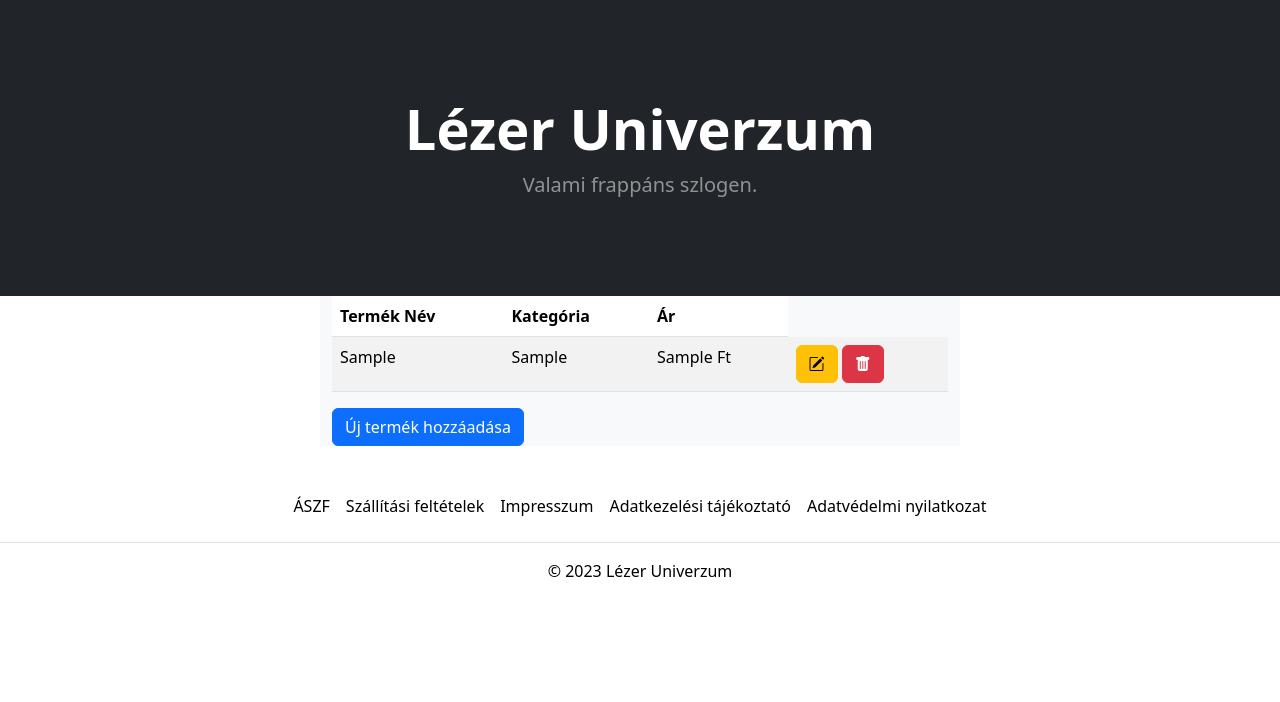
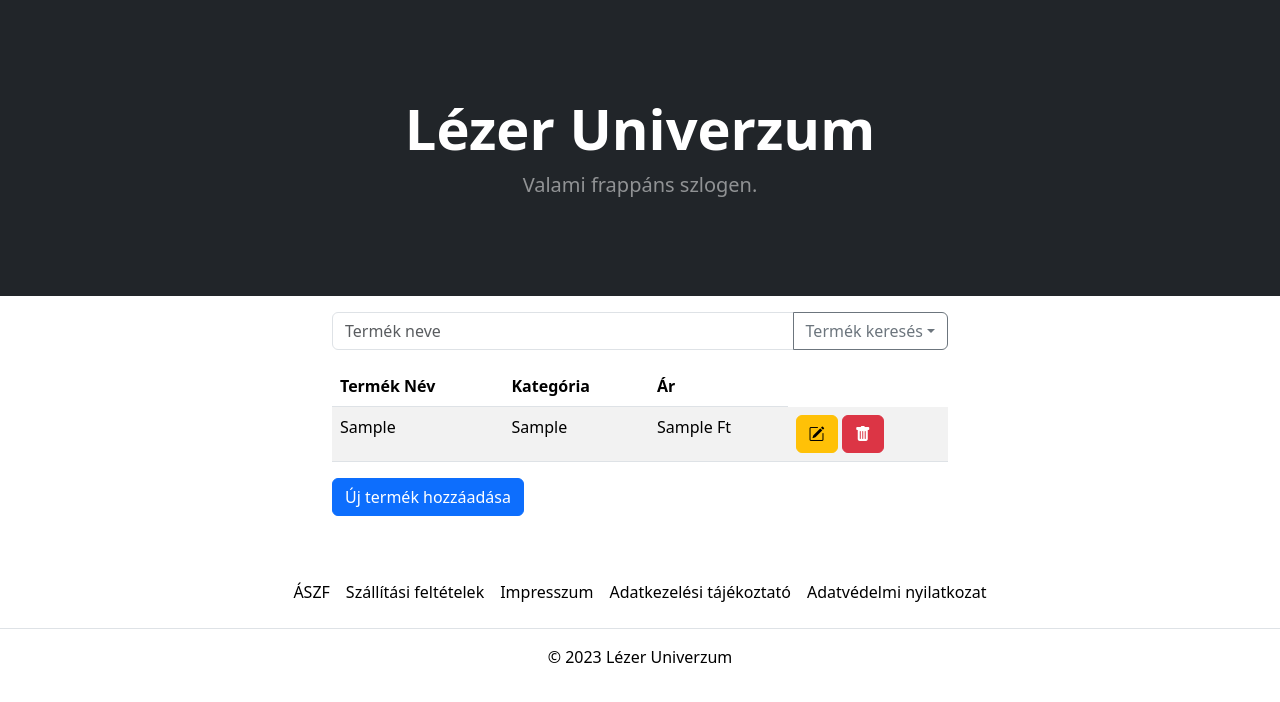
Before and after one commit to kukoveczzsolt/Lezeruniverzum, a PHP site: page /admin_panel.php in a window 1280 px wide. Shown: the part 73-775 px from the top of the page. Run offline with PHP 8.4, Linux system fonts and the light colour scheme; tables that the repository leaves empty or names only in its code hold one stand-in row (values such as "Sample post"); some libraries are stand-ins or nearby versions.

Commit message:
keresés

```diff
--- a/admin_panel_sql.php
+++ b/admin_panel_sql.php
@@ -2,18 +2,19 @@
 function tabla_feltoltes()
 {
     include "adatbazisKapcsolat.php";
-    $parancs = "SELECT nev,ar,kategoria FROM termekek";
+    $limit = 10;
+    $parancs = "SELECT nev,ar,kategoriak.kategoriaNev FROM termekek
+    INNER JOIN kategoriak
+    ON
+    kategoriak.ID = termekek.kategoriaID LIMIT $limit";
     $result = mysqli_query($conn,$parancs);
-    $termekek = array();
     while($row = mysqli_fetch_array($result))
     {
         echo "<tr>";
         echo "<td>".$row["nev"]."</td>";
-        echo "<td>".$row["kategoria"]."</td>";
+        echo "<td>".$row["kategoriaNev"]."</td>";
         echo "<td>".$row["ar"]." Ft</td>";
-        echo "";
-        echo "<form action='edit.php' method='post'><td><button type='submit' class='btn btn-warning' name='edit'><i class='bi bi-pencil-square'></i></form>  <form action='delete.php' method='post'></button> <button type='submit' class='btn btn-danger' name='delete' value='".$row["nev"]."'><i class='bi bi-trash-fill'></i></button></td></form>";
-        echo "";
+        echo "<form action='edit.php' method='post'><td><button type='submit' class='btn btn-warning' name='edit' value='".$row["nev"]."'><i class='bi bi-pencil-square'></i></form>  <form action='delete.php' method='post'></button> <button type='submit' class='btn btn-danger' name='delete' value='".$row["nev"]."'><i class='bi bi-trash-fill'></i></button></td></form>";
         echo "</tr>";
     }
 }
--- a/header_logged_admin.php
+++ b/header_logged_admin.php
@@ -42,7 +42,7 @@
                     <ul class="dropdown-menu">
                         <li><a class="dropdown-item" href="#">Profil</a></li>
                         <li><a class="dropdown-item" href="#">Rendelések</a></li>
-                        <li><a class="dropdown-item" href="admin_panel.php">Admin</a></li>
+                        <li><a class="dropdown-item" href="admin_panel.php#termek_kereses">Admin</a></li>
                         <li><hr class="dropdown-divider"></li>
                         <li><a class="dropdown-item bg-danger text-white" href="logout.php"> Kijelentkezés </a></li>
                     </ul>
--- a/template/_admin_panel.php
+++ b/template/_admin_panel.php
@@ -2,9 +2,18 @@
 include "admin_panel_sql.php";
 ?>
 
-<div class="container bg-light w-50">
-    <div class="table-responsive">
-      <table class="table table-striped">
+
+<div class="container w-50">
+  <div class="input-group mb-3 mt-3">
+      <input type="text" class="form-control" placeholder="Termék neve" aria-label="Recipient's username" aria-describedby="button-addon2" id="termek_kereso" onkeyup="kereses()">
+      <button class="btn btn-outline-secondary dropdown-toggle" type="button" data-bs-toggle="dropdown" aria-expanded="false">Termék keresés</button>
+      <ul class="dropdown-menu dropdown-menu-end">
+        <li><a class="dropdown-item" href="#termek_kereses">Termék keresés</a></li>
+        <li><a class="dropdown-item" href="#kategoria_kereses">Kategória keresés</a></li>
+      </ul>
+  </div>
+    <div class="table-responsive  ">
+      <table class="table table-striped" id="tabla">
         <thead>
           <tr>
             <th scope="col">Termék Név</th>
@@ -17,7 +26,11 @@ include "admin_panel_sql.php";
         </tbody>
       </table>
     </div>
-    <form action="termek_hozzaadasa.php">
-      <button type="submit" class="btn btn-primary " name="uj_termek">Új termék hozzáadása</button>
+    <form action="termek_hozzaadasa.php" class="pb-3">
+      <button type="submit" class="btn btn-primary" name="uj_termek">Új termék hozzáadása</button>
     </form>
 </div>
+
+<script src="termek_kereso.js"></script>
+
+</script>
--- /dev/null
+++ b/termek_kereso.js
@@ -0,0 +1,68 @@
+function kereses()
+{
+  var input, filter, table, tr, td, i, txtValue;
+  input = document.getElementById("termek_kereso");
+  filter = input.value.toUpperCase();
+  table = document.getElementById("tabla");
+  tr = table.getElementsByTagName("tr");
+
+  if(window.location.href.includes("#termek_kereses"))
+  {
+    for (i = 0; i < tr.length; i++)
+    {
+        td = tr[i].getElementsByTagName("td")[0];
+        if (td)
+        {
+        txtValue = td.textContent || td.innerText;
+        if (txtValue.toUpperCase().indexOf(filter) > -1)
+        {
+            tr[i].style.display = "";
+        }
+        else
+        {
+            tr[i].style.display = "none";
+        }
+        }
+    }
+  }
+  else if(window.location.href.includes("#kategoria_kereses"))
+  {
+    for (i = 0; i < tr.length; i++)
+    {
+        td = tr[i].getElementsByTagName("td")[1];
+        if (td)
+        {
+        txtValue = td.textContent || td.innerText;
+        if (txtValue.toUpperCase().indexOf(filter) > -1)
+        {
+            tr[i].style.display = "";
+        }
+        else
+        {
+            tr[i].style.display = "none";
+        }
+        }
+    }
+  }
+  else
+  {
+    document.getElementsById('termek_kereso')[0].placeholder='Termék név keresése';
+    for (i = 0; i < tr.length; i++)
+    {
+        td = tr[i].getElementsByTagName("td")[0];
+        if (td)
+        {
+            txtValue = td.textContent || td.innerText;
+            if (txtValue.toUpperCase().indexOf(filter) > -1)
+            {
+                tr[i].style.display = "";
+            }
+            else
+            {
+                tr[i].style.display = "none";
+            }
+        }
+    }
+  }
+
+}
```
